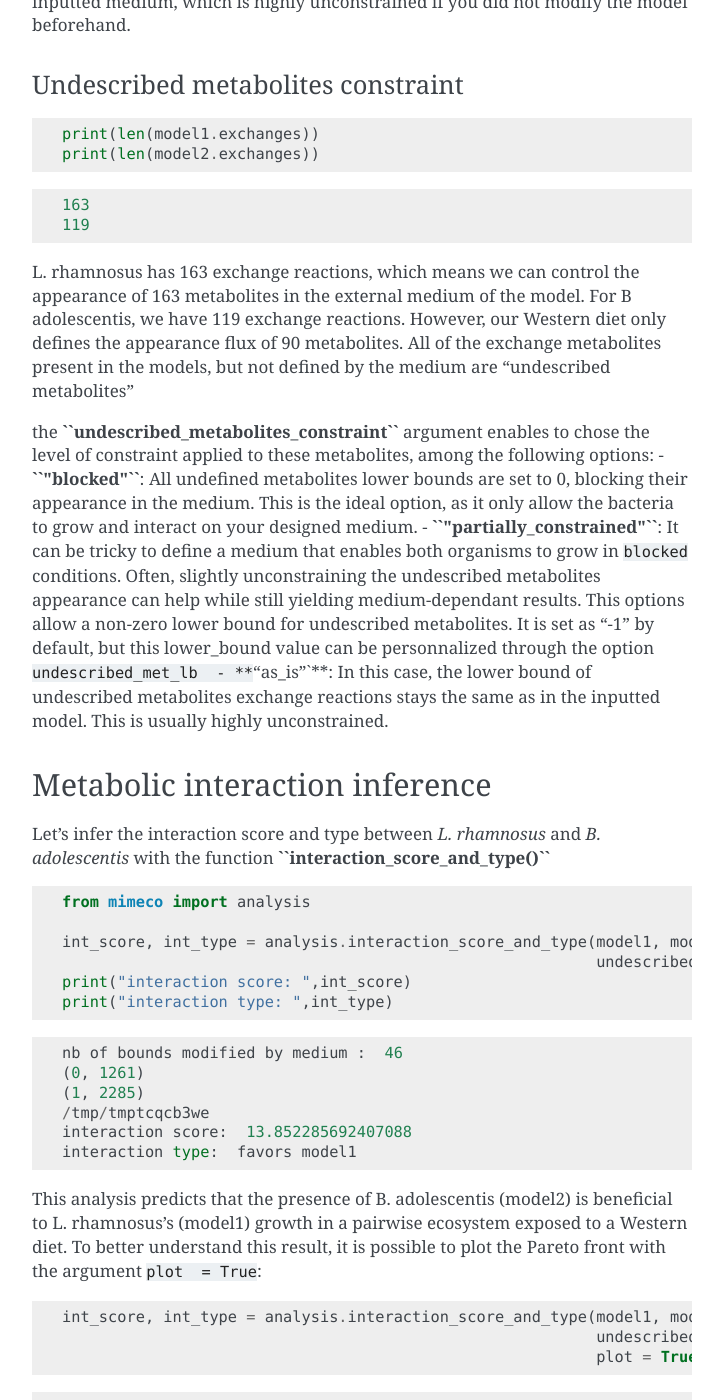
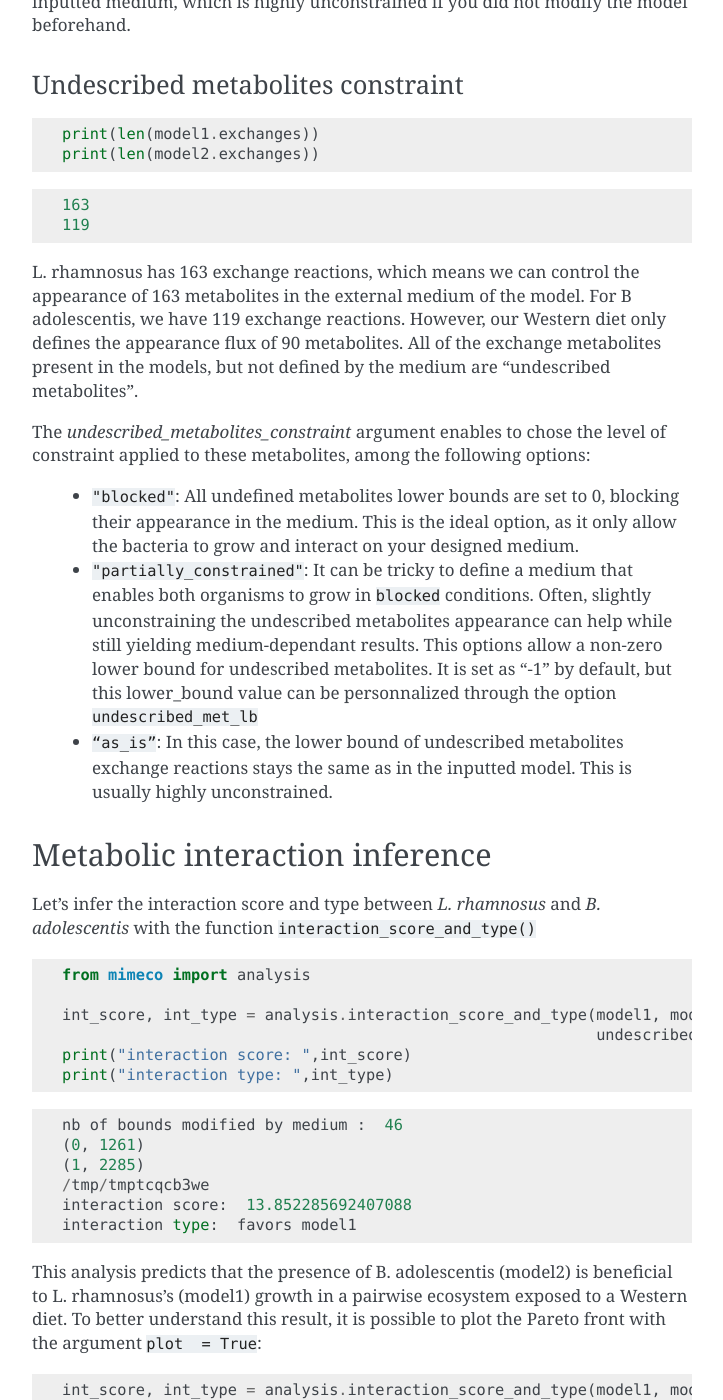
Before and after one commit to Anna-cell/mimeco, a Sphinx documentation site: the page built from doc/Global_usage/Global_usage.rst, in a window 1280 px wide and 1400 px high, scrolled down 1655 px. Shown: the whole window, without its empty margins (388-1111 px from the left). Built offline with Sphinx 7.4.7, drawn with Linux system fonts in a browser that asks for light colours; some of the changed text lies outside the part shown.

Commit message:
ipynb to rst

```diff
--- a/doc/Global_usage/Global_usage.rst
+++ b/doc/Global_usage/Global_usage.rst
@@ -1,10 +1,8 @@
 Global usage
 ============
 
-MIMEco infers the interaction potential between two organisms using
-multi-objective metabolic modelling. This requires the user to input
-their genome-scale metabolic models (GEMs), and a specific medium is
-highly recommended to model relevant interactions. Here, we will explore
+MIMEco infers the interaction potential between two organisms using multi-objective metabolic modelling. This requires the user to input
+their genome-scale metabolic models (GEMs), and a specific medium is highly recommended to model relevant interactions. Here, we will explore
 an example for a global usage of MIMEco.
 
 Models and medium definition
@@ -163,29 +161,22 @@ appearance of 163 metabolites in the external medium of the model. For B
 adolescentis, we have 119 exchange reactions. However, our Western diet
 only defines the appearance flux of 90 metabolites. All of the exchange
 metabolites present in the models, but not defined by the medium are
-“undescribed metabolites”
+“undescribed metabolites”.
 
-the **``undescribed_metabolites_constraint``** argument enables to chose
+The `undescribed_metabolites_constraint` argument enables to chose
 the level of constraint applied to these metabolites, among the
-following options: - **``"blocked"``**: All undefined metabolites lower
-bounds are set to 0, blocking their appearance in the medium. This is
-the ideal option, as it only allow the bacteria to grow and interact on
-your designed medium. - **``"partially_constrained"``**: It can be
-tricky to define a medium that enables both organisms to grow in
-``blocked`` conditions. Often, slightly unconstraining the undescribed
-metabolites appearance can help while still yielding medium-dependant
-results. This options allow a non-zero lower bound for undescribed
-metabolites. It is set as “-1” by default, but this lower_bound value
-can be personnalized through the option
-``undescribed_met_lb  - **``\ “as_is”\`**: In this case, the lower bound
-of undescribed metabolites exchange reactions stays the same as in the
-inputted model. This is usually highly unconstrained.
+following options:
 
+ - ``"blocked"``: All undefined metabolites lower bounds are set to 0, blocking their appearance in the medium. This is the ideal option, as it only allow the bacteria to grow and interact on your designed medium.
+
+ - ``"partially_constrained"``: It can be tricky to define a medium that enables both organisms to grow in ``blocked`` conditions. Often, slightly unconstraining the undescribed metabolites appearance can help while still yielding medium-dependant results. This options allow a non-zero lower bound for undescribed metabolites. It is set as “-1” by default, but this lower_bound value can be personnalized through the option ``undescribed_met_lb``
+
+ - ``“as_is”``: In this case, the lower bound of undescribed metabolites exchange reactions stays the same as in the inputted model. This is usually highly unconstrained.
 Metabolic interaction inference
 -------------------------------
 
 Let’s infer the interaction score and type between *L. rhamnosus* and
-*B. adolescentis* with the function **``interaction_score_and_type()``**
+*B. adolescentis* with the function ``interaction_score_and_type()``
 
 .. code:: ipython3
 
@@ -243,13 +234,13 @@ are exchanged between the organisms, and whose exchanges are correlated
 with model2’s objective value. In other words, it infers the metabolic
 exchanges impacting model2’s growth in ecosystem. This analysis requires
 more data from the user, and is more time consuming. This function also
-takes **``model1``**, **``model2``**, **``medium``** and
-**``undescribed_metabolites_constraint``** as arguments. It also needs:
-- **``solver``**: precise the solver you are using. -
-**``model1_biomass_id``**: id of the reaction used as objective in
+takes ``model1``, ``model2``, ``medium`` and
+``undescribed_metabolites_constraint`` as arguments. It also needs:
+- ``solver``: precise the solver you are using. -
+``model1_biomass_id``: id of the reaction used as objective in
 model1 (if the objective coefficient is not null for several reactions,
 then a new reaction must be built to constrain the model to a given
-objective value through its flux) - **``model2_biomass_id``**
+objective value through its flux) - ``model2_biomass_id``
 
 The function identifies crossfed metabolites. These are metabolites that
 are secreted by one organism and uptaken by the other in a given
@@ -396,21 +378,19 @@ phenotypes on the Pareto front. By default, 1000 metabolic phenotypes
 aresampled, but it can be changed using the optional argument
 **``sample_size``**.
 
-The selection of crossfed metabolites (CM) can be personnalized. The
-exact criteria, and their modulable options are:
+The selection of crossfed metabolites (CM) can be personnalized. The exact criteria, and their modulable options are:
 
--  the fluxes of the CM transport reactions for the two organisms are
-   anti-correlated.
+-  The fluxes of the CM transport reactions for the two organisms are anti-correlated.
 
    By default, the anti-correlation must be superior or equal to 0.5.
    This can be changed using the optionnal argument
-   **``exchange_correlation``**.
+   ``exchange_correlation``.
 
 -  The fluxes of the CM transport reactions for the two organisms are
    correlated with model2 biomass production.
 
    By default, a minimal correlation value is set to 0.8. This can be
-   changed using the optional argument **``biomass_correlation``**.
+   changed using the optional argument ``biomass_correlation``.
 
 -  The reactions yield opposite sign for a given proportion of
    solutions.
@@ -418,32 +398,10 @@ exact criteria, and their modulable options are:
    By default, the minimal proportion of metabolic phenotypes where
    transport reactions yield opposite sign is set to 0.3. This can be
    changed using the optionnal argument
-   **``lower_exchange_proportion``**.
+   ``lower_exchange_proportion``.
 
 Let’s to see if the results change when largely unconstraining these
 parameters:
-
-.. code:: ipython3
-
-    potential_exchange2 = analysis.crossfed_metabolites(model1 = model2, model2 = model1, medium = Western_diet, undescribed_metabolites_constraint = "partially_constrained",
-                                                        solver = "gurobi", model1_biomass_id = model1_biomass_id, model2_biomass_id = model2_biomass_id,
-                                                        exchange_correlation = 0.3, biomass_correlation = 0.6, lower_exchange_proportion = 0.1)
-    potential_exchange2
-
-
-.. parsed-literal::
-
-    nb of bounds modified by medium :  185
-    (0, 1022)
-    (1, 2285)
-    /tmp/tmp0ba3c0c8
-
-
-.. parsed-literal::
-
-    /home/anna/.local/lib/python3.10/site-packages/cobra/util/solver.py:554: UserWarning: Solver status is 'infeasible'.
-      warn(f"Solver status is '{status}'.", UserWarning)
-
 
 .. code:: ipython3
 
--- a/doc/installation.rst
+++ b/doc/installation.rst
@@ -24,11 +24,14 @@ Installing gurobi
     Dowload the named-user or the WLS licence, depending on if you need to use mimeco on a single machine or more.
 3. Download the Gurobi Optimizer `here <https://www.gurobi.com/downloads/gurobi-software/>`_
 4. Choose a directory for installation. **Move your license** (gurobi.lic) in it and **unzip the Gurobi Optimizer** compressed file there with :code:`tar xvfz`.
+
    For example::
+
     tar xvfz /home/user/Downloads/gurobi12.0.1_linux64.tar.gz /home/installation/gurobi
 
 5. **Set your environment variables** to find gurobi. This process depends on your operating system. A complete explanation can be found `here <https://support.gurobi.com/hc/en-us/articles/13443862111761-How-do-I-set-system-environment-variables-for-Gurobi>`_.
    To follow our precedent example on ubuntu, you should edit your .bashrc to add::
+
     export GRB_LICENSE_FILE=/home/installation/gurobi/gurobi.lic
     export GUROBI_HOME="/home/installation/gurobi/gurobi1201/linux64"
     export PATH="${PATH}:${GUROBI_HOME}/bin"
```
Also changed, not shown: other parts of doc/Global_usage/Global_usage.rst (+0 -15 lines).
